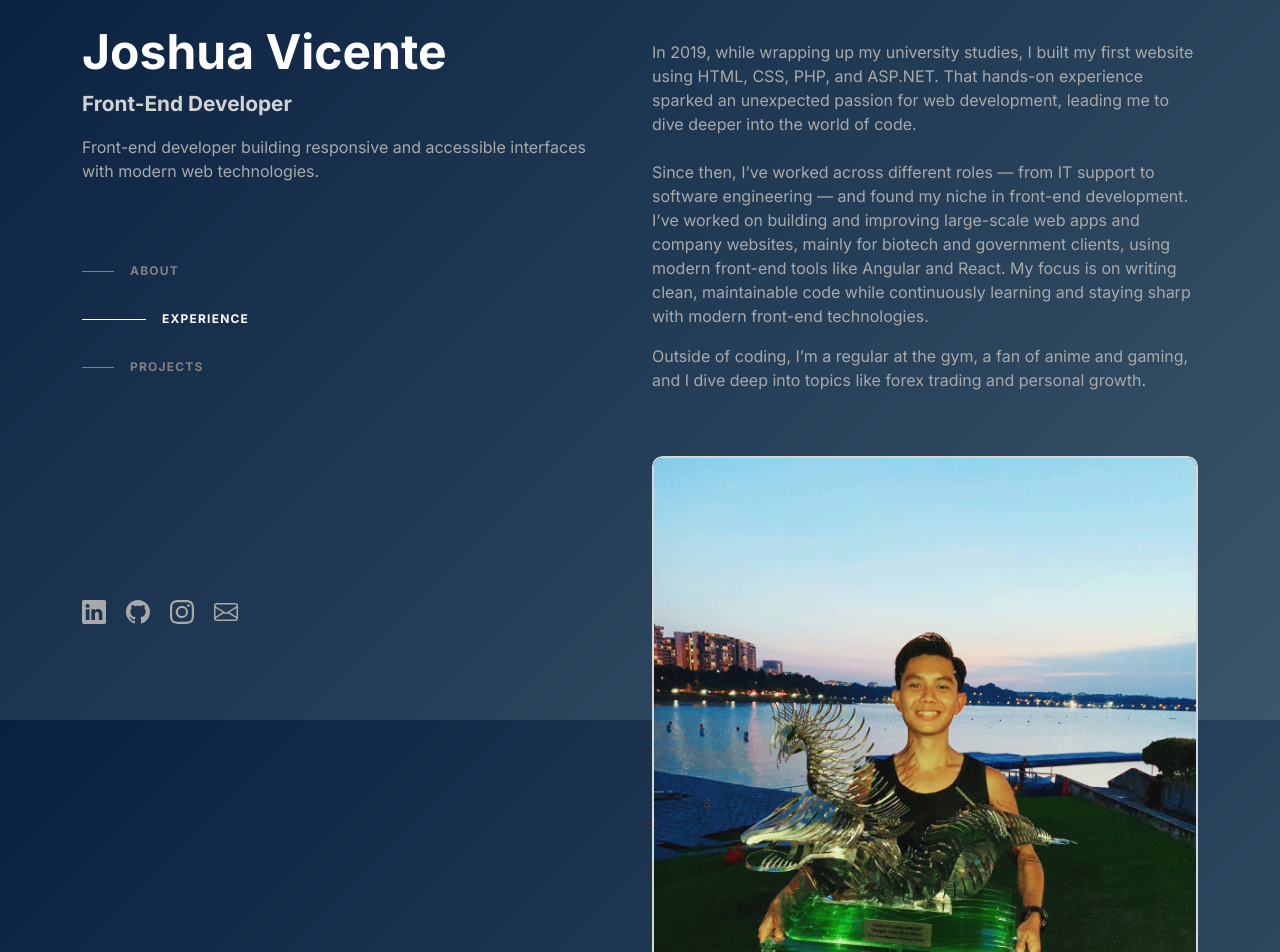
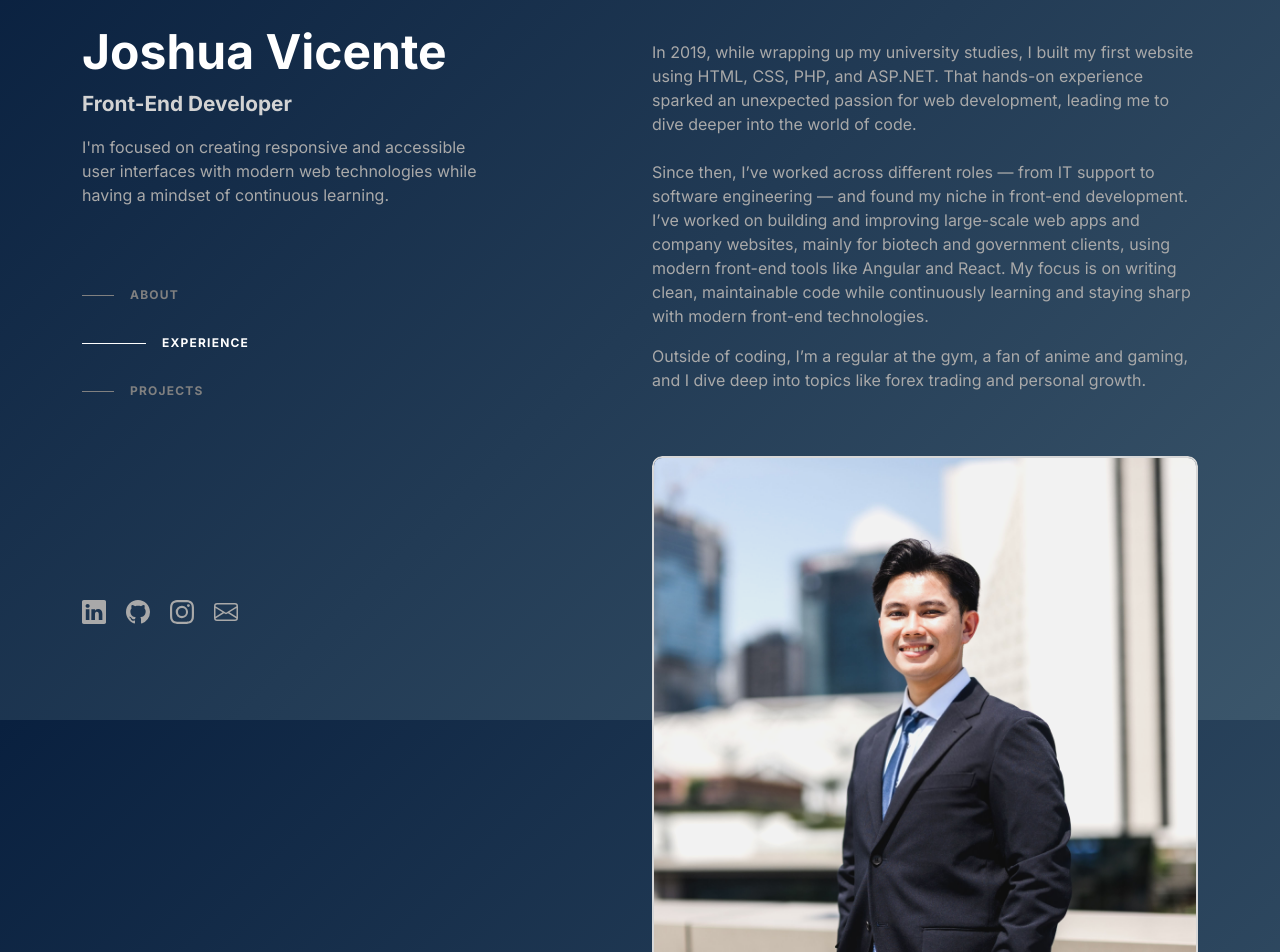
Before and after one commit to joshuavicente/ejrvt-angular, an Angular app: page / in a window 1280 px wide. Shown: the part 80-1032 px from the top of the page. Built offline with nearby package versions, Linux system fonts and the light colour scheme.

Commit message:
feat: Updated text content + pfp

```diff
--- a/src/app/pages/home/home.component.html
+++ b/src/app/pages/home/home.component.html
@@ -8,9 +8,9 @@
               <a class="title" href="">Joshua Vicente</a><br />
               <span class="sub-title">Front-End Developer</span>
               <p class="gray-text mt-3 mb-3">
-                Front-end developer building responsive and accessible
-                interfaces <br />
-                with modern web technologies.
+                I'm focused on creating responsive and accessible <br />user
+                interfaces with modern web technologies while <br />
+                having a mindset of continuous learning.
               </p>
               <nav class="nav-margin">
                 <ul>
@@ -148,12 +148,18 @@
               gaming, and I dive deep into topics like forex trading and
               personal growth.
             </p>
-            <img
-              class="about-img mt-5"
-              src="./assets/img/josh-db.jpg"
-              alt="Josh Dragonboat"
-              width="100%"
-            />
+            <a
+              href="https://www.linkedin.com/in/joshua-vicente/"
+              target="_blank"
+              rel="noopener noreferrer"
+            >
+              <img
+                class="about-img mt-5"
+                src="./assets/img/josh_v1.jpg"
+                alt="Josh Dragonboat"
+                width="100%"
+              />
+            </a>
           </section>
           <section id="experience" class="section-margin">
             <span class="content-sub-title">Experience</span>
```
Also changed, not shown: src/assets/img/josh_v1.jpg (added).
